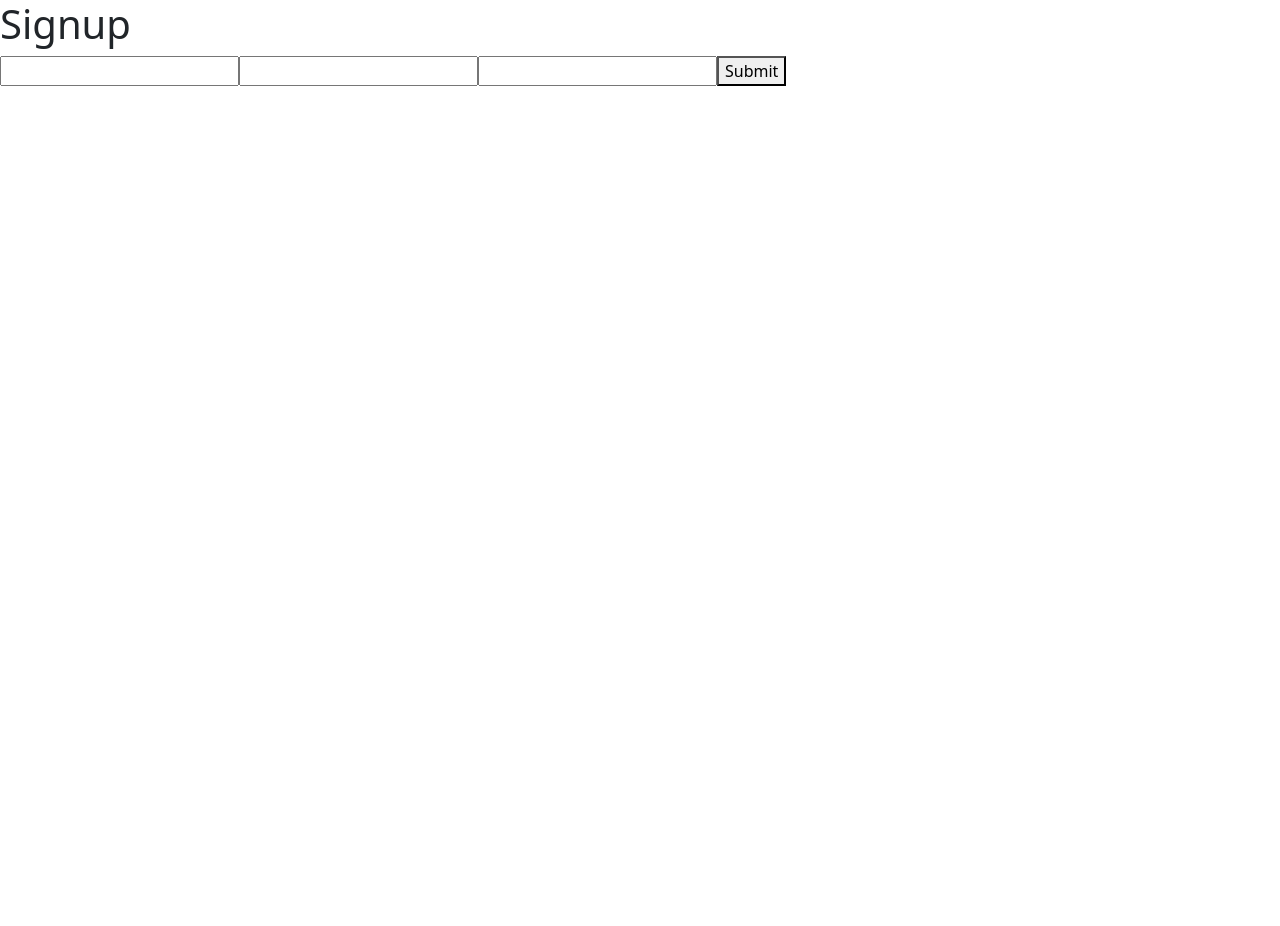
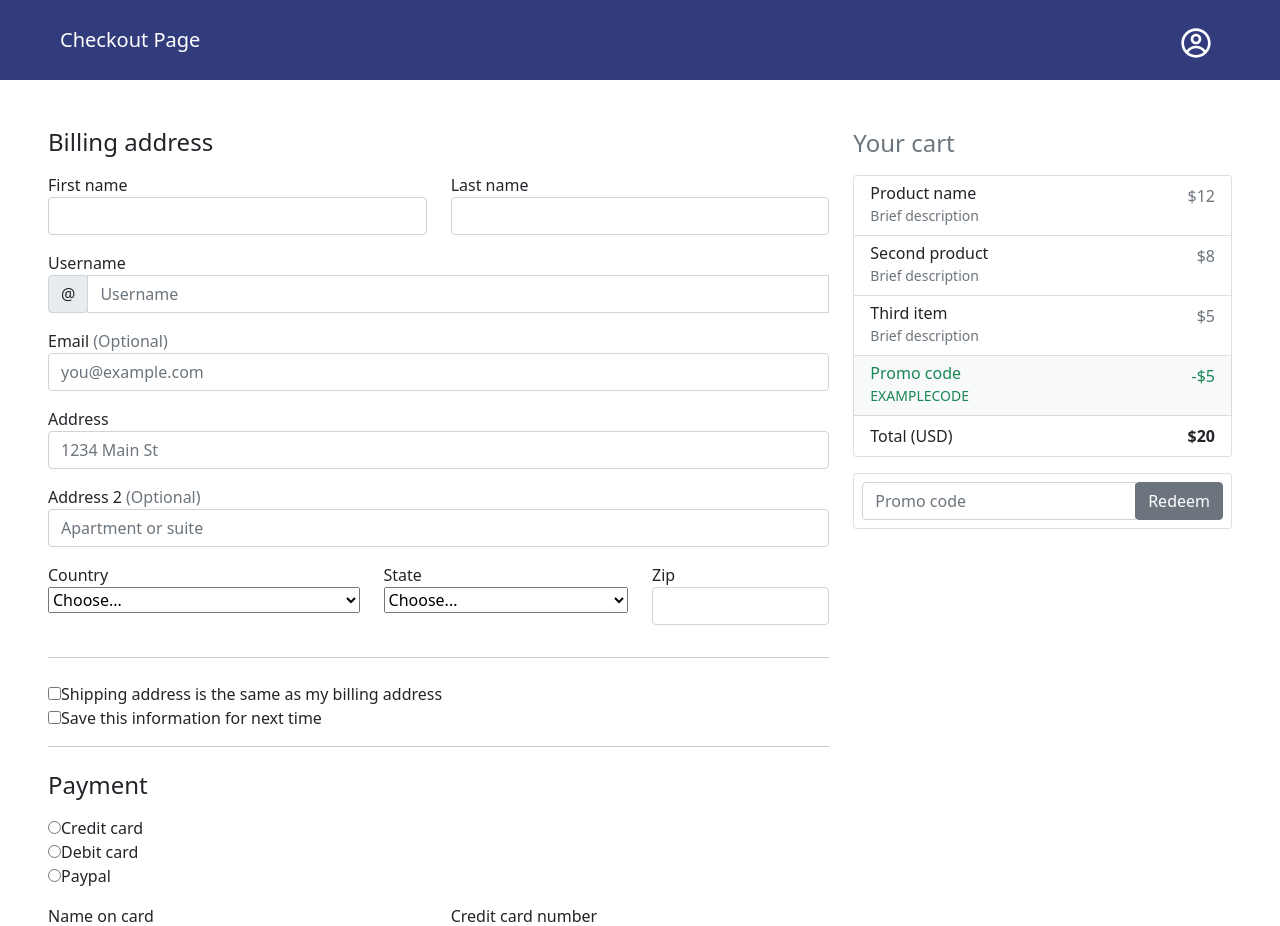
Before and after one commit to Laxmiba7/ecommerece-redux, a React (Create React App) app: page /checkout in a window 1280 px wide. Shown: the top 926 px of the page. Before the commit the page ends 800 px from the top, so only its background shows below. Built offline with nearby package versions, Linux system fonts and the light colour scheme.

Commit message:
Add Checkout Page

```diff
--- a/src/components/Checkout.js
+++ b/src/components/Checkout.js
@@ -1,49 +1,253 @@
-import React from 'react';
-import { Formik, Form, Field } from 'formik';
-import * as Yup from 'yup';
+import React from "react";
+import Header from "./Header";
+import { Link } from "react-router-dom";
+import { CgProfile } from "react-icons/cg";
+import Cart from "./Cart";
+// import { Formik, Form, Field } from 'formik';
+// import * as Yup from 'yup';
 
-const SignupSchema = Yup.object().shape({
-  firstName: Yup.string()
-    .min(2, 'Too Short!')
-    .max(50, 'Too Long!')
-    .required('Required'),
-  lastName: Yup.string()
-    .min(2, 'Too Short!')
-    .max(50, 'Too Long!')
-    .required('Required'),
-  email: Yup.string().email('Invalid email').required('Required'),
-});
+// const SignupSchema = Yup.object().shape({
+//   firstName: Yup.string()
+//     .min(2, 'Too Short!')
+//     .max(50, 'Too Long!')
+//     .required('Required'),
+//   lastName: Yup.string()
+//     .min(2, 'Too Short!')
+//     .max(50, 'Too Long!')
+//     .required('Required'),
+//   email: Yup.string().email('Invalid email').required('Required'),
+// });
 
-export const Checkout = () => (
-  <div>
-    <h1>Signup</h1>
-    <Formik
-      initialValues={{
-        firstName: '',
-        lastName: '',
-        email: '',
-      }}
-      validationSchema={SignupSchema}
-      onSubmit={values => {
-        // same shape as initial values
-        console.log(values);
-      }}
-    >
-      {({ errors, touched }) => (
-        <Form>
-          <Field name="firstName" />
-          {errors.firstName && touched.firstName ? (
-            <div>{errors.firstName}</div>
-          ) : null}
-          <Field name="lastName" />
-          {errors.lastName && touched.lastName ? (
-            <div>{errors.lastName}</div>
-          ) : null}
-          <Field name="email" type="email" />
-          {errors.email && touched.email ? <div>{errors.email}</div> : null}
-          <button type="submit">Submit</button>
-        </Form>
-      )}
-    </Formik>
+export const Checkout = () => {
+  return (
+    <div>
+    <nav className="navbar navbar-expand-lg sticky-top">
+      <div className="container-fluid">
+        <a className="navbar-brand ms-5" href="#">
+          Checkout Page
+        </a>
+        <button
+          className="navbar-toggler"
+          type="button"
+          data-bs-toggle="collapse"
+          data-bs-target="#navbarNavAltMarkup"
+          aria-controls="navbarNavAltMarkup"
+          aria-expanded="false"
+          aria-label="Toggle navigation"
+        >
+          <span className="navbar-toggler-icon"></span>
+        </button>
+        <div
+          className="collapse navbar-collapse justify-content-end"
+          id="navbarNavAltMarkup"
+        >
+          <div className="navbar-nav me-5">
+            <a className="badgeIcon nav-link" href="#">
+              <CgProfile />
+            </a>
+          </div>
+        </div>
+      </div>
+    </nav>
+    <div class="row p-5">
+        <div class="col-md-4 order-md-2 mb-4">
+          <h4 class="d-flex justify-content-between align-items-center mb-3">
+            <span class="text-muted">Your cart</span>
+            <span class="badge badge-secondary badge-pill">3</span>
+          </h4>
+          <ul class="list-group mb-3">
+            <li class="list-group-item d-flex justify-content-between lh-condensed">
+              <div>
+                <h6 class="my-0">Product name</h6>
+                <small class="text-muted">Brief description</small>
+              </div>
+              <span class="text-muted">$12</span>
+            </li>
+            <li class="list-group-item d-flex justify-content-between lh-condensed">
+              <div>
+                <h6 class="my-0">Second product</h6>
+                <small class="text-muted">Brief description</small>
+              </div>
+              <span class="text-muted">$8</span>
+            </li>
+            <li class="list-group-item d-flex justify-content-between lh-condensed">
+              <div>
+                <h6 class="my-0">Third item</h6>
+                <small class="text-muted">Brief description</small>
+              </div>
+              <span class="text-muted">$5</span>
+            </li>
+            <li class="list-group-item d-flex justify-content-between bg-light">
+              <div class="text-success">
+                <h6 class="my-0">Promo code</h6>
+                <small>EXAMPLECODE</small>
+              </div>
+              <span class="text-success">-$5</span>
+            </li>
+            <li class="list-group-item d-flex justify-content-between">
+              <span>Total (USD)</span>
+              <strong>$20</strong>
+            </li>
+          </ul>
+
+          <form class="card p-2">
+            <div class="input-group">
+              <input type="text" class="form-control" placeholder="Promo code"/>
+              <div class="input-group-append">
+                <button type="submit" class="btn btn-secondary">Redeem</button>
+              </div>
+            </div>
+          </form>
+        </div>
+        <div class="col-md-8 order-md-1">
+          <h4 class="mb-3">Billing address</h4>
+          <form class="needs-validation" novalidate="">
+            <div class="row">
+              <div class="col-md-6 mb-3">
+                <label for="firstName">First name</label>
+                <input type="text" class="form-control" id="firstName" placeholder="" value="" required=""/>
+                <div class="invalid-feedback">
+                  Valid first name is required.
+                </div>
+              </div>
+              <div class="col-md-6 mb-3">
+                <label for="lastName">Last name</label>
+                <input type="text" class="form-control" id="lastName" placeholder="" value="" required=""/>
+                <div class="invalid-feedback">
+                  Valid last name is required.
+                </div>
+              </div>
+            </div>
+
+            <div class="mb-3">
+              <label for="username">Username</label>
+              <div class="input-group">
+                <div class="input-group-prepend">
+                  <span class="input-group-text">@</span>
+                </div>
+                <input type="text" class="form-control" id="username" placeholder="Username" required=""/>
+                <div class="invalid-feedback">
+                  Your username is required.
+                </div>
+              </div>
+            </div>
+
+            <div class="mb-3">
+              <label for="email">Email <span class="text-muted">(Optional)</span></label>
+              <input type="email" class="form-control" id="email" placeholder="you@example.com"/>
+              <div class="invalid-feedback">
+                Please enter a valid email address for shipping updates.
+              </div>
+            </div>
+
+            <div class="mb-3">
+              <label for="address">Address</label>
+              <input type="text" class="form-control" id="address" placeholder="1234 Main St" required=""/>
+              <div class="invalid-feedback">
+                Please enter your shipping address.
+              </div>
+            </div>
+
+            <div class="mb-3">
+              <label for="address2">Address 2 <span class="text-muted">(Optional)</span></label>
+              <input type="text" class="form-control" id="address2" placeholder="Apartment or suite"/>
+            </div>
+
+            <div class="row">
+              <div class="col-md-5 mb-3">
+                <label for="country">Country</label>
+                <select class="custom-select d-block w-100" id="country" required="">
+                  <option value="">Choose...</option>
+                  <option>United States</option>
+                </select>
+                <div class="invalid-feedback">
+                  Please select a valid country.
+                </div>
+              </div>
+              <div class="col-md-4 mb-3">
+                <label for="state">State</label>
+                <select class="custom-select d-block w-100" id="state" required="">
+                  <option value="">Choose...</option>
+                  <option>California</option>
+                </select>
+                <div class="invalid-feedback">
+                  Please provide a valid state.
+                </div>
+              </div>
+              <div class="col-md-3 mb-3">
+                <label for="zip">Zip</label>
+                <input type="text" class="form-control" id="zip" placeholder="" required=""/>
+                <div class="invalid-feedback">
+                  Zip code required.
+                </div>
+              </div>
+            </div>
+            <hr class="mb-4"/>
+            <div class="custom-control custom-checkbox">
+              <input type="checkbox" class="custom-control-input" id="same-address"/>
+              <label class="custom-control-label" for="same-address">Shipping address is the same as my billing address</label>
+            </div>
+            <div class="custom-control custom-checkbox">
+              <input type="checkbox" class="custom-control-input" id="save-info"/>
+              <label class="custom-control-label" for="save-info">Save this information for next time</label>
+            </div>
+            <hr class="mb-4" />
+
+            <h4 class="mb-3">Payment</h4>
+
+            <div class="d-block my-3">
+              <div class="custom-control custom-radio">
+                <input id="credit" name="paymentMethod" type="radio" class="custom-control-input" checked="" required=""/>
+                <label class="custom-control-label" for="credit">Credit card</label>
+              </div>
+              <div class="custom-control custom-radio">
+                <input id="debit" name="paymentMethod" type="radio" class="custom-control-input" required=""/>
+                <label class="custom-control-label" for="debit">Debit card</label>
+              </div>
+              <div class="custom-control custom-radio">
+                <input id="paypal" name="paymentMethod" type="radio" class="custom-control-input" required=""/>
+                <label class="custom-control-label" for="paypal">Paypal</label>
+              </div>
+            </div>
+            <div class="row">
+              <div class="col-md-6 mb-3">
+                <label for="cc-name">Name on card</label>
+                <input type="text" class="form-control" id="cc-name" placeholder="" required=""/>
+                <small class="text-muted">Full name as displayed on card</small>
+                <div class="invalid-feedback">
+                  Name on card is required
+                </div>
+              </div>
+              <div class="col-md-6 mb-3">
+                <label for="cc-number">Credit card number</label>
+                <input type="text" class="form-control" id="cc-number" placeholder="" required=""/>
+                <div class="invalid-feedback">
+                  Credit card number is required
+                </div>
+              </div>
+            </div>
+            <div class="row">
+              <div class="col-md-3 mb-3">
+                <label for="cc-expiration">Expiration</label>
+                <input type="text" class="form-control" id="cc-expiration" placeholder="" required=""/>
+                <div class="invalid-feedback">
+                  Expiration date required
+                </div>
+              </div>
+              <div class="col-md-3 mb-3">
+                <label for="cc-expiration">CVV</label>
+                <input type="text" class="form-control" id="cc-cvv" placeholder="" required=""/>
+                <div class="invalid-feedback">
+                  Security code required
+                </div>
+              </div>
+            </div>
+            <hr class="mb-4"/>
+            <button class="btn btn-primary btn-lg btn-block" type="submit">Continue to checkout</button>
+          </form>
+        </div>
+    </div>
   </div>
-);
+  )
+
+};
```
